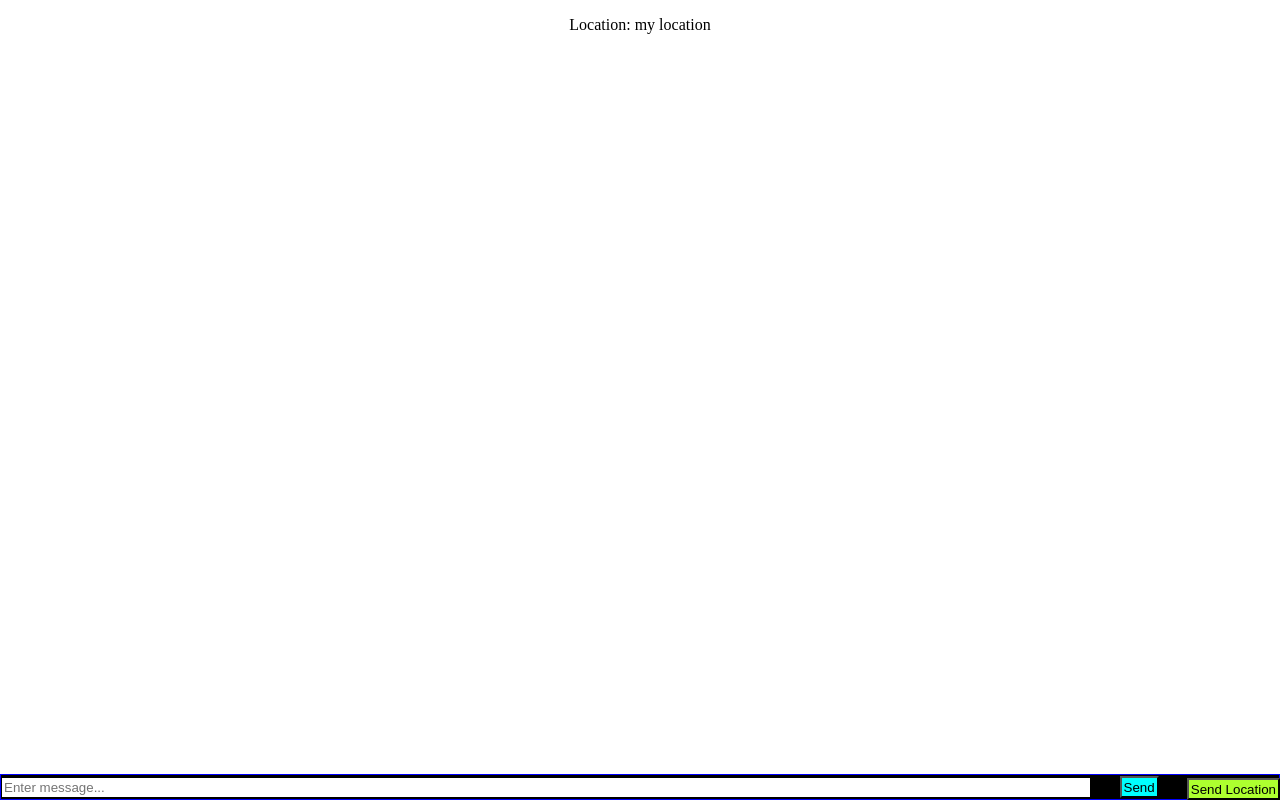
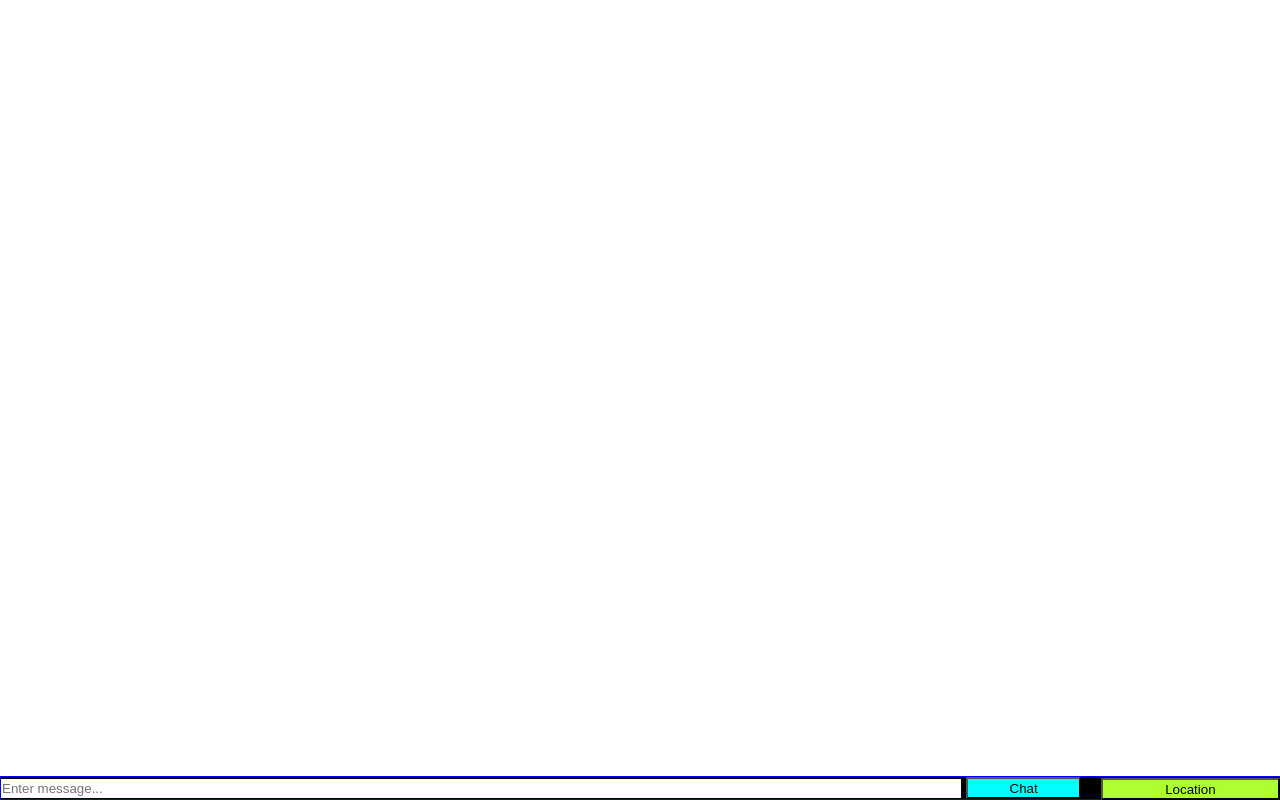
Before and after one commit to Benneee/holla, a website: page public/index.html in a window 1280 px wide. Drawn offline with nearby package versions, Linux system fonts and the light colour scheme; no server answers.

Commit message:
Managed form and button states

```diff
--- a/public/index.html
+++ b/public/index.html
@@ -20,7 +20,7 @@
 
       #chatForm {
         background: #000;
-        padding: 1px;
+        /* padding: 1px; */
         position: fixed;
         bottom: 0;
         width: 100%;
@@ -29,21 +29,22 @@
 
       #chatFormInput {
         border: 0;
-        padding: 2px;
-        width: 85vw;
-        margin-right: 2%;
+        padding: 2px 1px;
+        width: 75vw;
+        margin-right: 1px;
       }
 
       #chatFormBtn {
         background-color: aqua;
-        padding: 1.5px 2px;
-        width: auto;
+        padding: 1.5px 1px;
+        width: 9vw;
+        margin-right: 1px;
       }
 
       #send-location {
         background-color: greenyellow;
-        padding: 1.5px 2px;
-        width: auto;
+        padding: 1.5px 1px;
+        width: 14vw;
         position: fixed;
         bottom: 0;
         right: 0;
@@ -66,6 +67,7 @@
 
       .locText {
         text-align: center;
+        display: none;
       }
 
       #chatMessageOutput li:nth-child(odd) {
@@ -91,11 +93,11 @@
           placeholder="Enter message..."
           id="chatFormInput"
         />
-        <button id="chatFormBtn">Send</button>
+        <button id="chatFormBtn">Chat</button>
       </form>
 
       <div class="location-btn">
-        <button id="send-location">Send Location</button>
+        <button id="send-location">Location</button>
       </div>
     </div>
 
--- a/public/js/chat.js
+++ b/public/js/chat.js
@@ -5,11 +5,15 @@ const tag = document.querySelector("#welcomeTag");
 
 const form = document.querySelector("#chatForm");
 
+const chatInput = document.querySelector("#chatFormInput");
+
+const chatBtn = document.querySelector("#chatFormBtn");
+
 const output = document.querySelector("#chatMessageOutput");
 
 const locationBtn = document.querySelector("#send-location");
 
-const locationText = document.querySelector("#locationText");
+const locationText = document.querySelector(".locText");
 
 const locationTag = document.querySelector(".locationTag");
 
@@ -21,18 +25,19 @@ socket.on("newUser", welcomeText => {
 });
 
 form.addEventListener("submit", e => {
+  // Disable form and submit btn
+  chatBtn.setAttribute("disabled", "disabled");
   const chatMessage = e.target.elements.message.value;
-  const chatInput = document.querySelector("#chatFormInput");
   socket.emit("sendMessage", chatMessage, error => {
+    chatBtn.removeAttribute("disabled");
+    chatInput.value = "";
+    chatInput.focus();
     if (error) {
       // return alert(error);
       return log(error);
     }
     log("Message delivered");
   });
-
-  chatInput.value = "";
-
   e.preventDefault();
 });
 
@@ -45,11 +50,12 @@ socket.on("sendMessage", chatMessage => {
 });
 
 locationBtn.addEventListener("click", e => {
-  //   log("clicked");
+  // log("clicked");
   if (!navigator.geolocation) {
     return alert("Geolocation is not supported by your browser.");
   }
   // Doesn't support the promise API at the moment, so we use  callbacks
+  locationBtn.setAttribute("disabled", "disabled");
   navigator.geolocation.getCurrentPosition(position => {
     const { latitude, longitude } = position.coords;
     const location = { latitude, longitude };
@@ -63,6 +69,8 @@ locationBtn.addEventListener("click", e => {
 });
 
 socket.on("location", location => {
+  locationBtn.removeAttribute("disabled");
+  locationText.style.display = "block";
   locationTag.setAttribute("href", location);
   log(location);
 });
```
